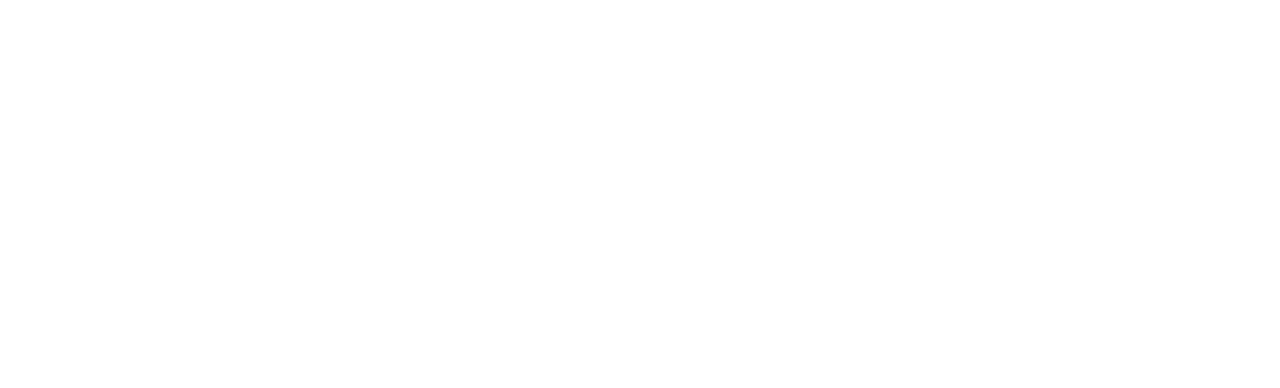
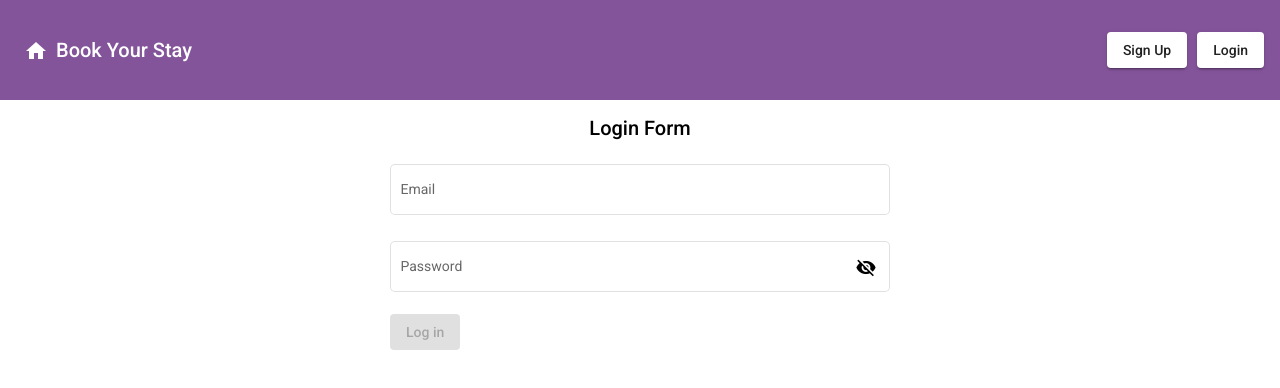
Before and after one commit to mubithelong/MWA-Hiring-Service-App, an Angular app in the folder Hiringfrontend/: page /login in a window 1280 px wide. Before the commit this address led to /. Shown: the top 388 px of the page. Built offline with nearby package versions, Linux system fonts and the light colour scheme.

Commit message:
login changes

```diff
--- a/Hiringfrontend/src/app/app.component.html
+++ b/Hiringfrontend/src/app/app.component.html
@@ -1,3 +1,4 @@
+<app-header></app-header>
 <div class="flex-wrapper">
   <router-outlet></router-outlet>
 </div>
--- /dev/null
+++ b/Hiringfrontend/src/app/login/login.component.css
@@ -0,0 +1,19 @@
+.my-form {
+  min-width: 150px;
+  max-width: 500px;
+  width: 100%;
+  margin: auto;
+}
+
+.full-width {
+  width: 100%;
+}
+
+h2 {
+  text-align: center;
+}
+
+.mat-raised-button {
+  background-color: #84549b;
+  color: white;
+}
--- /dev/null
+++ b/Hiringfrontend/src/app/login/login.component.html
@@ -0,0 +1,26 @@
+<mat-card-content>
+  <form class="my-form" [formGroup]="loginForm" (ngSubmit)="login()">
+    <h2>Login Form</h2>
+    <mat-form-field class="full-width" appearance="outline">
+      <mat-label>Email</mat-label>
+      <input matInput placeholder="Email" formControlName="email" />
+    </mat-form-field>
+    <mat-form-field class="full-width" appearance="outline">
+      <mat-label>Password</mat-label>
+      <input
+        matInput
+        placeholder="Password"
+        formControlName="password"
+        [type]="hide ? 'password' : 'text'"
+      />
+      <mat-icon matSuffix (click)="hide = !hide">{{
+        hide ? "visibility_off" : "visibility"
+      }}</mat-icon>
+    </mat-form-field>
+    <mat-card-actions>
+      <button mat-raised-button type="submit" [disabled]="loginForm.invalid">
+        Log in
+      </button>
+    </mat-card-actions>
+  </form>
+</mat-card-content>
--- /dev/null
+++ b/Hiringfrontend/src/app/login/login.component.ts
@@ -0,0 +1,55 @@
+import { Component, OnInit } from '@angular/core';
+import { FormGroup, FormBuilder, Validators } from '@angular/forms';
+import { Router } from '@angular/router';
+//import { ButtonService } from '../Services/button-service.service';
+import { UserserviceService } from '../service/userservice.service';
+@Component({
+  selector: 'app-login',
+  templateUrl: './login.component.html',
+  styleUrls: ['./login.component.css'],
+})
+export class LoginComponent {
+  loginForm: FormGroup;
+  hide = true;
+
+  constructor(
+    private formBuilder: FormBuilder,
+    private route: Router,
+    private userService: UserserviceService //private buttonService: ButtonService
+  ) {
+    this.loginForm = formBuilder.group({
+      email: ['', Validators.compose([Validators.required, Validators.email])],
+      password: ['', Validators.compose([Validators.required])],
+    });
+    //this.buttonService.showbutton = true;
+  }
+
+  login() {
+    console.log(this.loginForm.value);
+    this.userService.login(this.loginForm.value).subscribe(
+      (data: any) => {
+        if (data.success === true) {
+          const fullName = data.userCred.fname + ' ' + data.userCred.lname;
+          localStorage.setItem('Token', data.token);
+          localStorage.setItem('Name', fullName);
+
+          localStorage.setItem('Role', data.userCred.role);
+          if (data.userCred.role === 'admin') {
+            this.route.navigate(['home']);
+          } else {
+            this.route.navigate(['customer']);
+          }
+        } else if (data.success === false) {
+          alert(data.message);
+          this.loginForm.reset();
+          this.route.navigate(['login']);
+        }
+      },
+      (error) => {
+        console.log(error);
+        alert(error);
+        this.route.navigate(['login']);
+      }
+    );
+  }
+}
--- a/Hiringfrontend/src/app/service/userservice.service.ts
+++ b/Hiringfrontend/src/app/service/userservice.service.ts
@@ -10,11 +10,11 @@
   constructor(private http: HttpClient) {}
 
   signupUser(userData: any) {
-    return this.http.post('http://localhost:3000/auth/users/signup', userData);
+    return this.http.post('http://localhost:3100/users/signup', userData);
   }
 
   login(userData: any) {
-    return this.http.post('http://localhost:3000/auth/users/login', userData);
+    return this.http.post('http://localhost:3100/users/login', userData);
   }
 
   isLoggedIn(): boolean {
```
Also changed, not shown: Hiringfrontend/src/app/app.module.ts (+6 -1 lines), Hiringfrontend/src/app/service/post.service.ts (added, +13 -0 lines), 2 other files (tests, documents, lock files or other folders).
